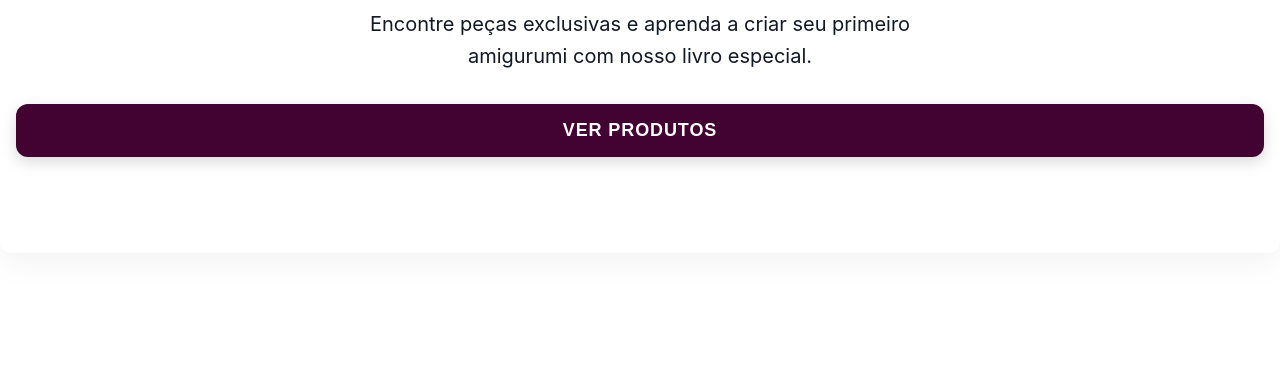
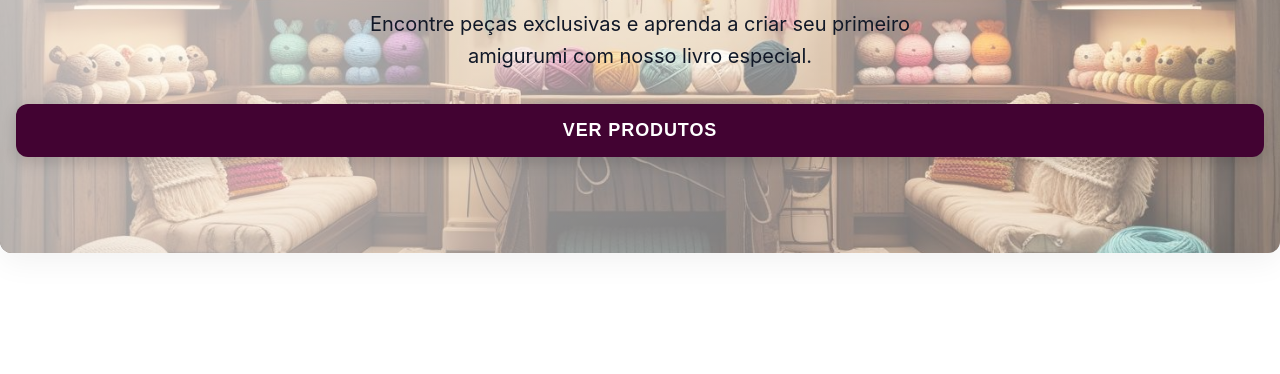
Before and after one commit to caarolinee-hub/Croche-arteefio, a plain HTML site: page index.html in a window 1280 px wide. Shown: the part 278-652 px from the top of the page. Drawn offline with Linux system fonts and the light colour scheme.

Commit message:
Update styles.css

```diff
--- a/styles.css
+++ b/styles.css
@@ -119,7 +119,8 @@
     }
 
     .hero {
-      background-image: url(assets/Crie\ para\ mim\ \ o\ layout\ para\ um\ atelie\ de\ amigurumi\ e\ croche\ \(2\).jpg);
+      background-image: url('assets/backgroud1.jpg');
+);
       background-size: cover;
       background-position: center;
       background-repeat: no-repeat;
```
